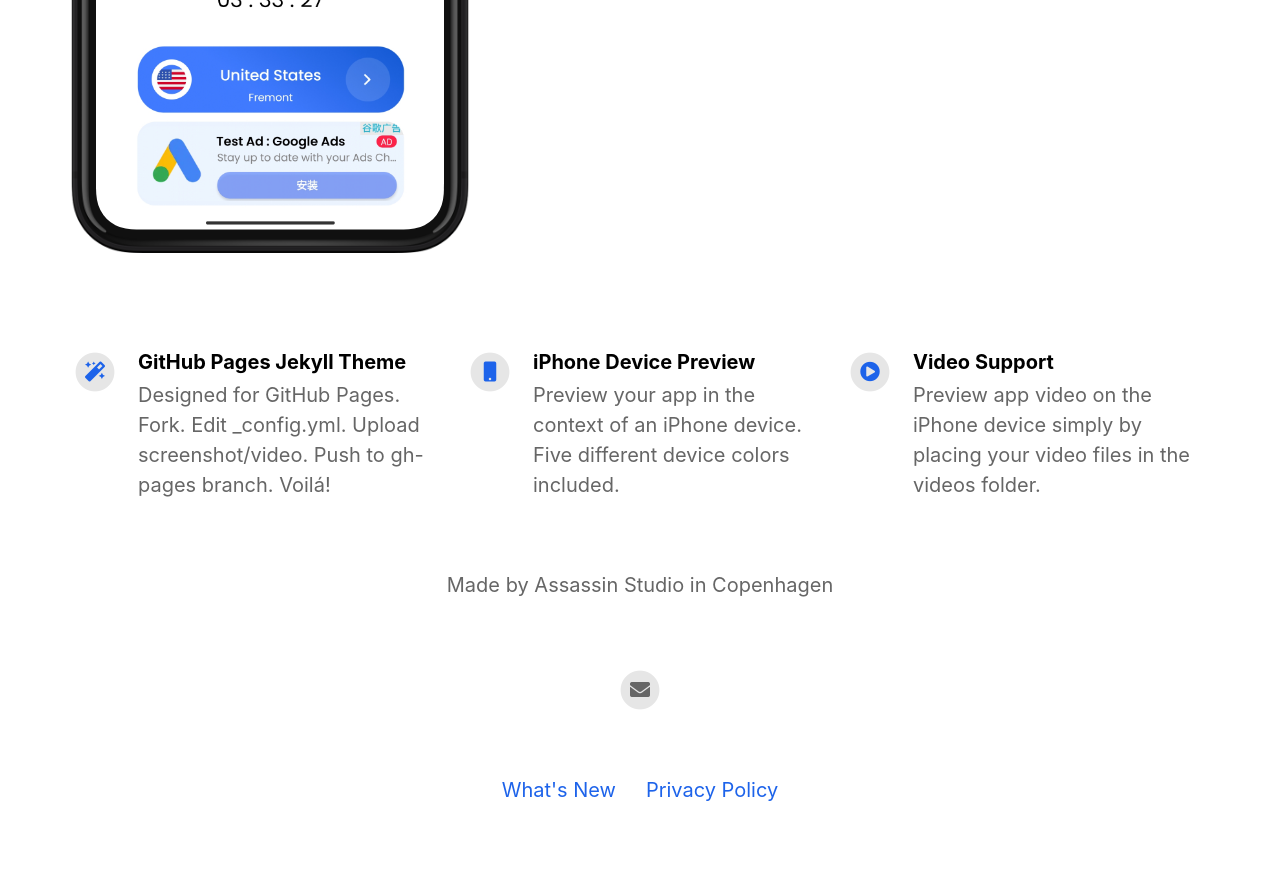
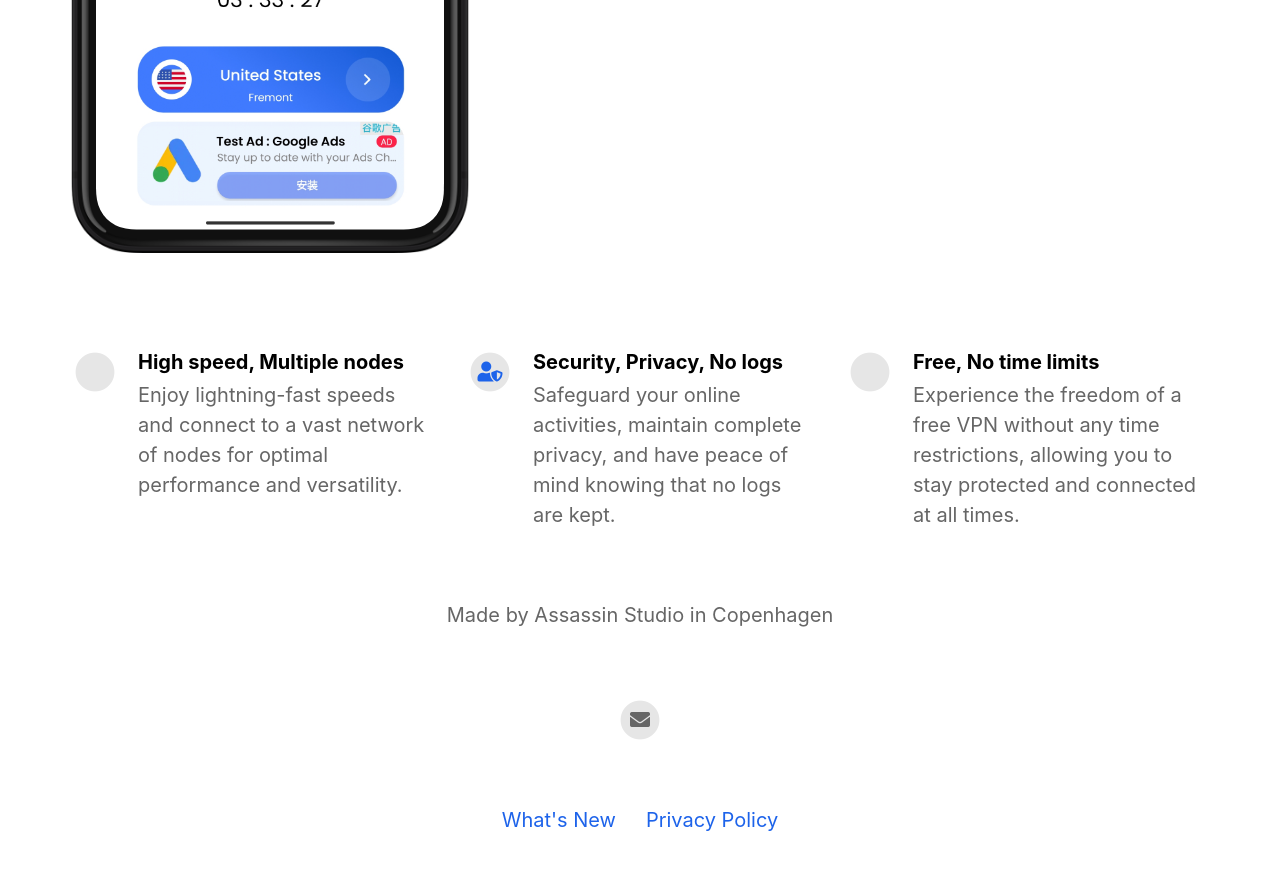
Before and after one commit to Wwallpaper/Wwallpaper.github.io, a Jekyll site: the page built from index.html, in a window 1280 px wide and 900 px high, scrolled down 732 px. Shown: the top 870 px of the window. Built offline with Jekyll 4.4.1, drawn with Linux system fonts in a browser that asks for light colours; nearby versions of some CDN libraries.

Commit message:
update feature

```diff
--- a/_config.yml
+++ b/_config.yml
@@ -36,17 +36,17 @@ mastodon_link                             :
 # Feature List                            Edit, add or remove features to be presented.
 features                                  :
 
-  - title                                 : GitHub Pages Jekyll Theme
-    description                           : Designed for GitHub Pages. Fork. Edit _config.yml. Upload screenshot/video. Push to gh-pages branch. Voilá!
-    fontawesome_icon_name                 : magic
+  - title                                 : High speed, Multiple nodes
+    description                           : Enjoy lightning-fast speeds and connect to a vast network of nodes for optimal performance and versatility.
+    fontawesome_icon_name                 : bolt-lightning
 
-  - title                                 : iPhone Device Preview
-    description                           : Preview your app in the context of an iPhone device. Five different device colors included.
-    fontawesome_icon_name                 : mobile
+  - title                                 : Security, Privacy, No logs
+    description                           : Safeguard your online activities, maintain complete privacy, and have peace of mind knowing that no logs are kept.
+    fontawesome_icon_name                 : user-shield
 
-  - title                                 : Video Support
-    description                           : Preview app video on the iPhone device simply by placing your video files in the videos folder.
-    fontawesome_icon_name                 : play-circle
+  - title                                 : Free, No time limits
+    description                           : Experience the freedom of a free VPN without any time restrictions, allowing you to stay protected and connected at all times.
+    fontawesome_icon_name                 : creative-commons-nc
 
 
 
```
Also changed, not shown: _pages/privacypolicy.md (+0 -2 lines).
